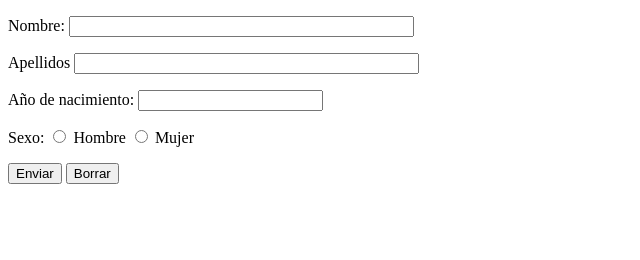
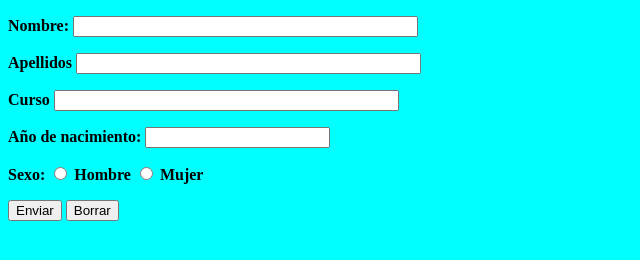
Before and after one commit to pabloguibe/prueba4, a plain HTML site: page index.html in a window 1280 px wide. Shown: the whole page, without its empty margins (0-640 px from the left). Drawn offline with Linux system fonts and the light colour scheme.

Commit message:
formulario final

```diff
--- a/index.html
+++ b/index.html
@@ -6,14 +6,16 @@
     <meta name="viewport" content="width=device-width, initial-scale=1.0">
     <title>Formulario</title>
 </head>
-<body>
+<body style="background-color: aqua;">
+
     <form action="ejemplo.php" method="get">
-        <p>Nombre: <input type="text" name="nombre" size="40"></p>
-        <p>Apellidos <input type="text" name="Apellidos" size="40"></p>
-        <p>Año de nacimiento: <input type="number" name="nacimiento" min="1900"></p>
-        <p>Sexo:
-          <input type="radio" name="hm" value="h"> Hombre
-          <input type="radio" name="hm" value="m"> Mujer
+        <p><b>Nombre: </b><input type="text" name="nombre" size="40"></p>
+        <p><b>Apellidos</b> <input type="text" name="Apellidos" size="40"></p>
+        <p><b>Curso</b> <input type="text" name="Apellidos" size="40"></p>
+        <p><b>Año de nacimiento:</b> <input type="number" name="nacimiento" min="1900"></p>
+        <p><b>Sexo:</b>
+          <input type="radio" name="hm" value="h"> <b>Hombre</b>
+          <input type="radio" name="hm" value="m"> <b>Mujer</b>
         </p>
         <p>
           <input type="submit" value="Enviar">
```
